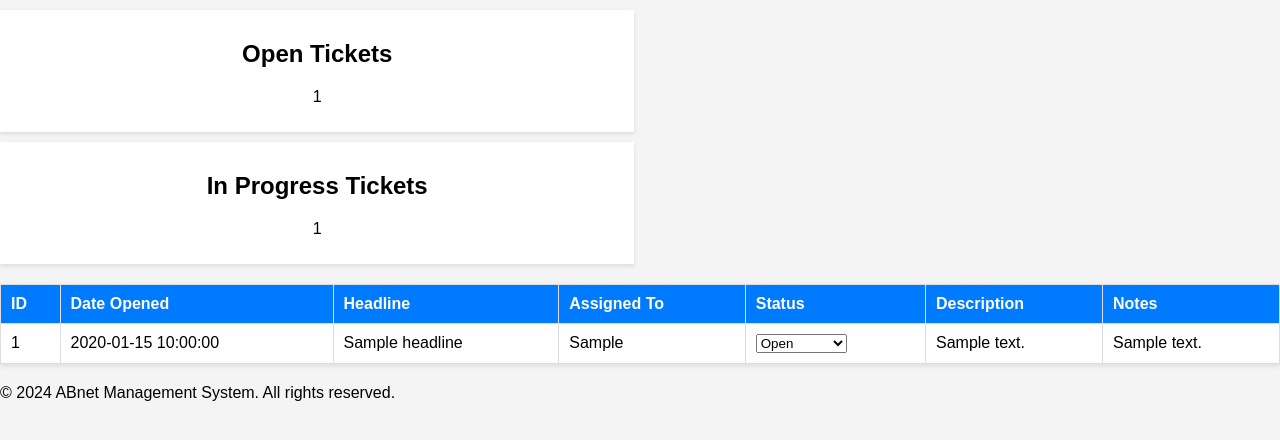
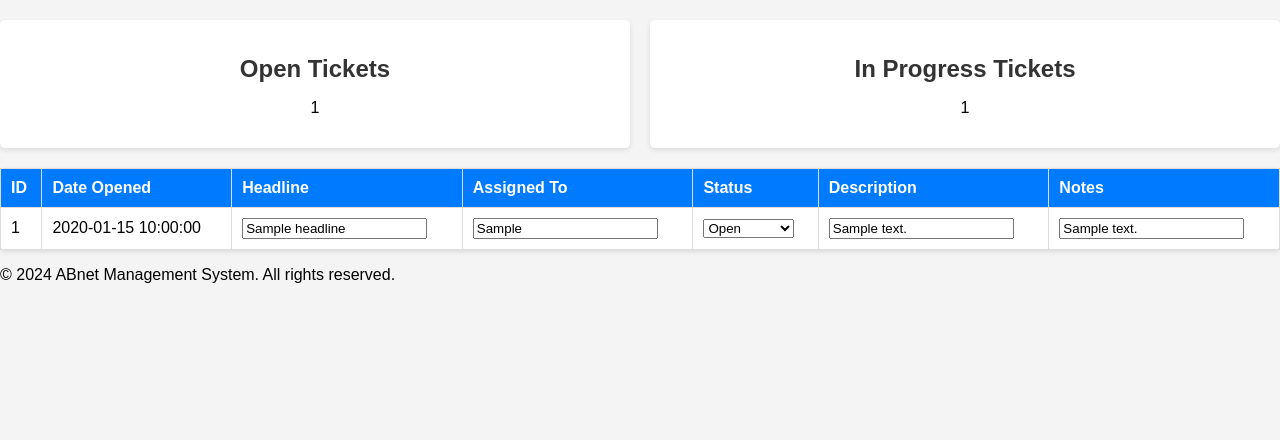
Before and after one commit to imanuelt/ticketingabnet, a Flask app: template templates/index.html in a window 1280 px wide. Shown: the part 99-539 px from the top of the page. Run offline with Flask 3, Linux system fonts and the light colour scheme; the template is opened without the code that fills it: most values are stand-ins (such as "Sample title", 1, 10 or a date in 2020).

Commit message:
Your descriptive message for the changes

```diff
--- a/static/styles.css
+++ b/static/styles.css
@@ -43,20 +43,41 @@ header h1 {
     margin-right: 5px;
 }
 
+.ticket-stats {
+    display: flex;
+    justify-content: space-between;
+    margin: 20px 0;
+    gap: 20px;
+}
+
+.stat-box {
+    background-color: white;
+    padding: 15px;
+    border-radius: 5px;
+    width: 48%;
+    text-align: center;
+    box-shadow: 0 2px 5px rgba(0, 0, 0, 0.1);
+}
+
+.stat-box h2 {
+    margin-bottom: 5px;
+    color: #333;
+}
+
 table {
     width: 100%;
     border-collapse: collapse;
-    margin: 20px 0;
+    margin-top: 20px;
     background-color: white;
+    border-radius: 5px;
     box-shadow: 0 2px 5px rgba(0, 0, 0, 0.1);
 }
 
-table th, table td {
+table th,
+table td {
     padding: 10px;
+    text-align: left;
     border: 1px solid #ddd;
-    text-align: left;
-    word-wrap: break-word;
-    white-space: normal;
 }
 
 table th {
@@ -64,17 +85,16 @@ table th {
     color: white;
 }
 
-.stat-box {
-    width: 48%;
-    margin: 10px 0;
-    background-color: white;
-    padding: 10px;
-    text-align: center;
-    box-shadow: 0 2px 4px rgba(0, 0, 0, 0.1);
-}
-
 @media (max-width: 768px) {
-    .button-group {
+    .ticket-stats {
         flex-direction: column;
     }
+
+    .stat-box {
+        width: 100%;
+    }
+
+    table {
+        font-size: 14px;
+    }
 }
--- a/templates/index.html
+++ b/templates/index.html
@@ -73,8 +73,20 @@
                 <tr>
                     <td>{{ ticket.id }}</td>
                     <td>{{ ticket.date_opened }}</td>
-                    <td>{{ ticket.headline }}</td>
-                    <td>{{ ticket.assigned_to }}</td>
+                    <td>
+                        <input
+                            type="text"
+                            value="{{ ticket.headline }}"
+                            onchange="updateTicket('{{ ticket.id }}', 'headline', this.value)"
+                        />
+                    </td>
+                    <td>
+                        <input
+                            type="text"
+                            value="{{ ticket.assigned_to }}"
+                            onchange="updateTicket('{{ ticket.id }}', 'assigned_to', this.value)"
+                        />
+                    </td>
                     <td>
                         <select
                             onchange="updateTicket('{{ ticket.id }}', 'status', this.value)"
@@ -85,8 +97,20 @@
                             <option value="Closed" {% if ticket.status == 'Closed' %}selected{% endif %}>Closed</option>
                         </select>
                     </td>
-                    <td>{{ ticket.description }}</td>
-                    <td>{{ ticket.notes }}</td>
+                    <td>
+                        <input
+                            type="text"
+                            value="{{ ticket.description }}"
+                            onchange="updateTicket('{{ ticket.id }}', 'description', this.value)"
+                        />
+                    </td>
+                    <td>
+                        <input
+                            type="text"
+                            value="{{ ticket.notes }}"
+                            onchange="updateTicket('{{ ticket.id }}', 'notes', this.value)"
+                        />
+                    </td>
                 </tr>
                 {% endfor %}
             </tbody>
```
